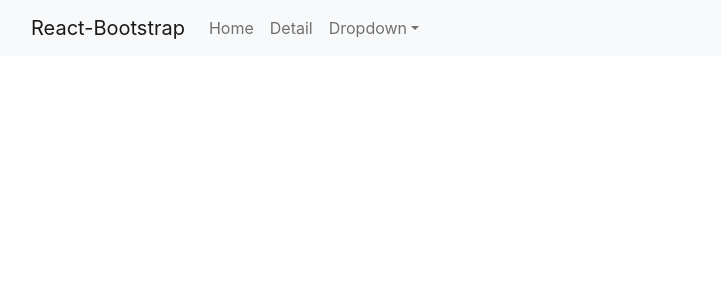
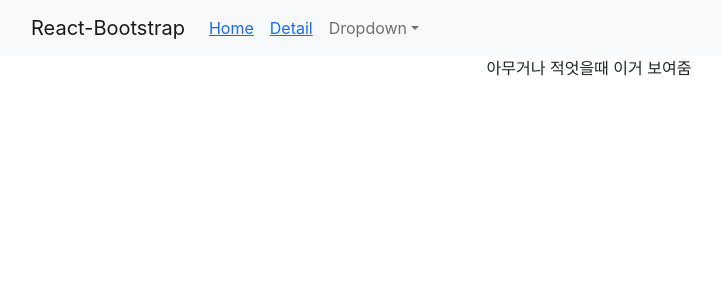
Before and after one commit to bjigeon/coding-apple, a React (Create React App) app in the folder React_class/shop/: page /1 in a window 1280 px wide. Shown: the top 300 px of the page, without its empty margins (51-772 px from the left). Built offline with nearby package versions, Linux system fonts and the light colour scheme.

Commit message:
수정 & 추가

```diff
--- a/React_class/shop/src/App.js
+++ b/React_class/shop/src/App.js
@@ -23,8 +23,8 @@ function App() {
         <Navbar.Toggle aria-controls="basic-navbar-nav" />
         <Navbar.Collapse id="basic-navbar-nav">
           <Nav className="me-auto">
-            <Nav.Link href="#home">Home</Nav.Link>
-            <Nav.Link href="#link">Detail</Nav.Link>
+            <Nav.Link><Link to="/">Home</Link></Nav.Link>
+            <Nav.Link><Link to="/Detail">Detail</Link></Nav.Link>
             <NavDropdown title="Dropdown" id="basic-nav-dropdown">
               <NavDropdown.Item href="#action/3.1">Action</NavDropdown.Item>
               <NavDropdown.Item href="#action/3.2">Another action</NavDropdown.Item>
@@ -48,6 +48,8 @@ function App() {
       </p>
     </Jumbotron> */}
 
+
+    <Switch>
     <Route exact path="/">
       <Jumbotron className='background'>
         <h1>20% Season Off</h1>
@@ -72,11 +74,14 @@ function App() {
     </Route>
 
     <Route exact path="/detail">
-
       <Detail/>
-
     </Route>
 
+    <Route path="/:id">
+      <div>아무거나 적엇을때 이거 보여줌</div>
+    </Route>
+
+    </Switch>
 
 
     {/* <div className='container'>
--- a/React_class/shop/src/Detail.js
+++ b/React_class/shop/src/Detail.js
@@ -1,6 +1,11 @@
 import React,{useState} from "react";
+import {useHistory} from 'react-router-dom';
 
 function Detail(){
+
+    //방문기록 등을 저장해놓는 object
+    let history = useHistory();
+
     return(
     <div className="container">
         <div>디테일페이지</div>
@@ -14,6 +19,10 @@ function Detail(){
                 <p>상품설명</p>
                 <p>120000원</p>
                 <button className="btn btn-danger">주문하기</button>
+                <button className="btn btn-danger" onClick={()=>{
+                    history.goBack();
+                    // history.push('/a')
+                 }}>뒤로가기</button>
             </div>
             </div>
         </div>
```
Also changed, not shown: 1 other file (tests, documents, lock files or other folders).
